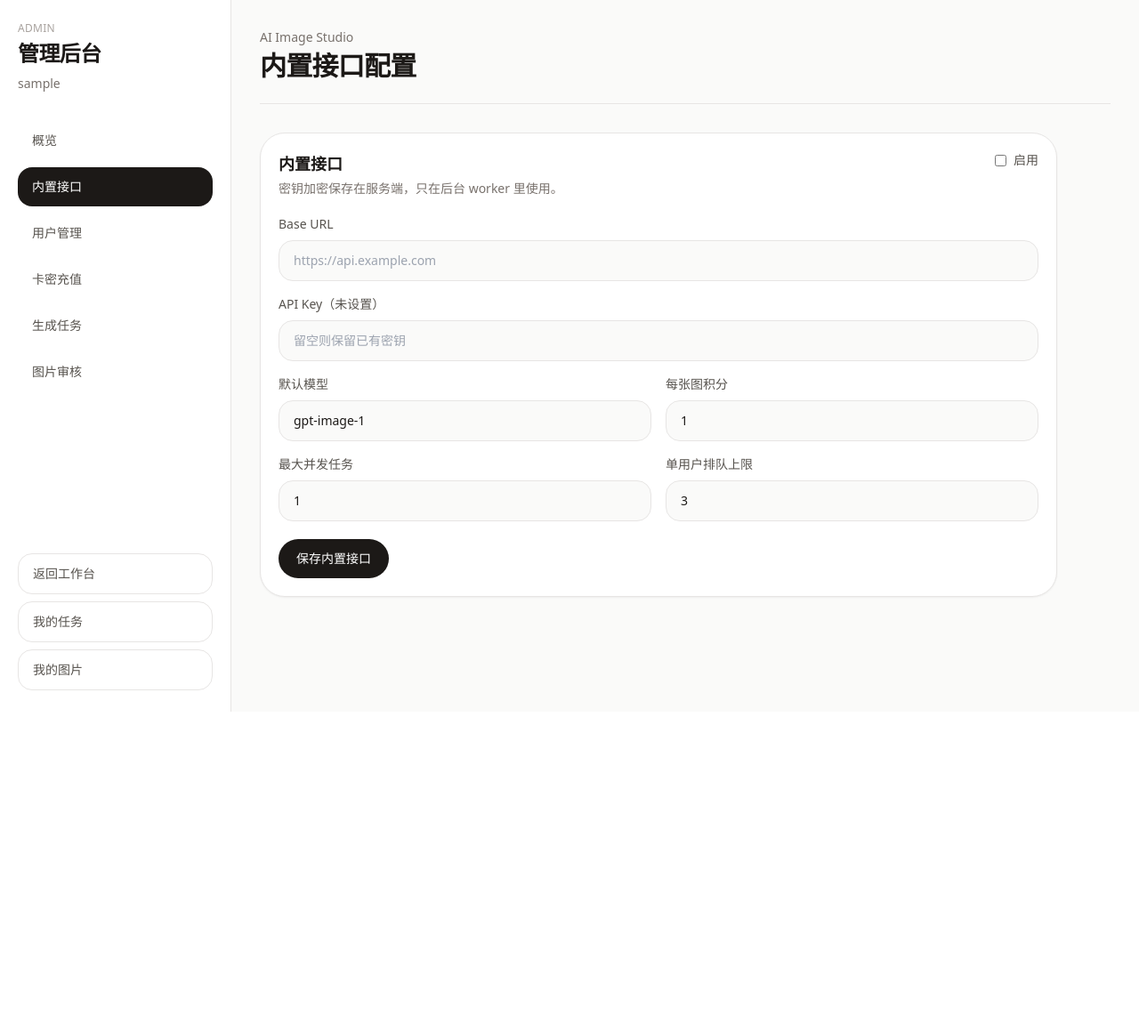
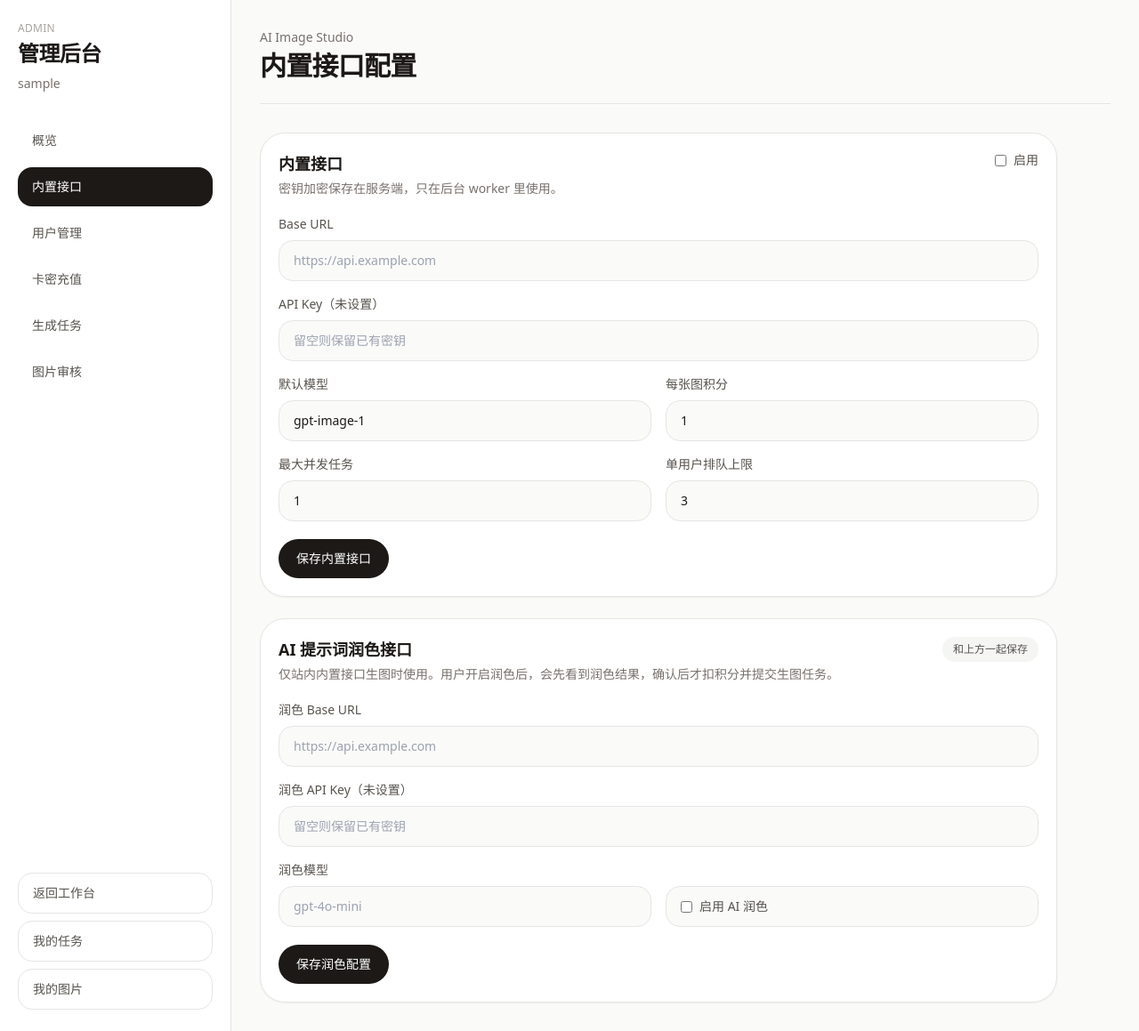
Before and after one commit to 298582245/gptToImage, a Flask app: page /admin/provider in a window 1280 px wide. Shown: the whole page at 89% size. Before the commit the page ends 800 px from the top, so only its background shows below. Run offline with Flask 3, Linux system fonts and the light colour scheme; the visitor is signed in with stand-in values (Sample User, id 1); data comes from the database, SQL or seed files in the repository; some libraries are stand-ins or nearby versions.

Commit message:
修复bug

```diff
--- a/app.py
+++ b/app.py
@@ -267,6 +267,10 @@ def init_database() -> None:
                 base_url TEXT NOT NULL DEFAULT '',
                 api_key_encrypted TEXT NOT NULL DEFAULT '',
                 model TEXT NOT NULL DEFAULT 'gpt-image-1',
+                polish_base_url TEXT NOT NULL DEFAULT '',
+                polish_api_key_encrypted TEXT NOT NULL DEFAULT '',
+                polish_model TEXT NOT NULL DEFAULT '',
+                polish_enabled INTEGER NOT NULL DEFAULT 0,
                 price_per_image INTEGER NOT NULL DEFAULT 1,
                 enabled INTEGER NOT NULL DEFAULT 0,
                 max_concurrent_jobs INTEGER NOT NULL DEFAULT 1,
@@ -387,6 +391,10 @@ def init_database() -> None:
         ensure_column(db, "users", "is_disabled", "INTEGER NOT NULL DEFAULT 0")
         ensure_column(db, "images", "job_id", "INTEGER")
         ensure_column(db, "images", "access_token", "TEXT")
+        ensure_column(db, "provider_configs", "polish_base_url", "TEXT NOT NULL DEFAULT ''")
+        ensure_column(db, "provider_configs", "polish_api_key_encrypted", "TEXT NOT NULL DEFAULT ''")
+        ensure_column(db, "provider_configs", "polish_model", "TEXT NOT NULL DEFAULT ''")
+        ensure_column(db, "provider_configs", "polish_enabled", "INTEGER NOT NULL DEFAULT 0")
         ensure_column(db, "redeem_codes", "batch_id", "TEXT NOT NULL DEFAULT ''")
         db.execute("CREATE INDEX IF NOT EXISTS idx_images_access_token ON images (access_token)")
         db.execute("CREATE INDEX IF NOT EXISTS idx_redeem_codes_batch ON redeem_codes (batch_id)")
@@ -1609,6 +1617,23 @@ def build_inspirer_style_hints(examples: list[str]) -> str:
     return "、".join(hints) if hints else "主体明确、构图清晰、光影完整、风格统一、细节丰富"
 
 
+def infer_prompt_scene_hints(prompt: str) -> list[str]:
+    prompt_lower = prompt.lower()
+    rules = [
+        (("美女", "女孩", "女生", "人物", "肖像", "人像", "模特", "woman", "girl", "portrait"), "人物气质自然，姿态舒展，表情真实，服饰与场景协调"),
+        (("狗", "犬", "猫", "宠物", "动物", "dog", "cat", "pet"), "宠物动作自然，毛发质感清晰，与人物形成互动关系"),
+        (("上海", "外滩", "陆家嘴", "城市", "街道", "都市", "city", "street"), "城市地标和空间层次清楚，背景建筑具有地域辨识度"),
+        (("十年后", "未来", "科幻", "future", "futuristic"), "加入克制的未来感细节，避免过度科幻化"),
+        (("散步", "漫步", "走路", "walk", "walking"), "采用生活纪实感瞬间，步行动势自然，画面有叙事感"),
+        (("黄昏", "夕阳", "夜景", "清晨", "雨", "雪", "sunset", "night"), "明确时间氛围和光线方向，增强环境情绪"),
+    ]
+    hints = []
+    for keywords, hint in rules:
+        if any(keyword in prompt_lower or keyword in prompt for keyword in keywords):
+            hints.append(hint)
+    return hints
+
+
 def polish_prompt_text(prompt: str, category_value: str = "auto") -> str:
     prompt = prompt.strip()
     if not prompt:
@@ -1616,14 +1641,47 @@ def polish_prompt_text(prompt: str, category_value: str = "auto") -> str:
     category = resolve_inspirer_category(prompt, category_value)
     examples = extract_inspirer_examples(category)
     style_hints = build_inspirer_style_hints(examples)
+    scene_hints = infer_prompt_scene_hints(prompt)
+    detail_sentence = "，".join(scene_hints) if scene_hints else "主体关系明确，构图清晰，环境空间完整，细节真实丰富"
 
     return (
-        f"{prompt}\n\n"
-        f"将以上需求优化为“{category['label']}”方向的高质量图像。"
-        f"风格参考要点：{style_hints}。"
-        "保持主体和核心意图不变，补充清晰构图、主体细节、环境空间、镜头视角、光线方向、色彩关系、材质、景深、画面质感和比例。"
-        "如果画面包含文字，要求文字清晰可读、排版稳定、不要乱码；避免多余水印、畸形肢体、过度拥挤、低清晰度和风格漂移。"
+        f"{prompt}。"
+        f"画面方向：{category['label']}；{detail_sentence}。"
+        f"视觉风格：{style_hints}，电影感构图，真实光影，高质量细节，色彩协调，主体突出，背景不杂乱。"
+        "镜头要求：中景到全景视角，空间层次清晰，适度景深，画面比例稳定。"
+        "负面约束：不要水印、不要乱码文字、不要畸形肢体、不要低清晰度、不要过度拥挤、不要风格漂移。"
     )
+
+
+def polish_prompt_with_ai(prompt: str, category_value: str = "auto") -> str:
+    prompt = prompt.strip()
+    if not prompt:
+        return prompt
+    config = get_provider_config(include_secret=True)
+    if not config.get("polish_enabled") or not config.get("polish_api_key") or not config.get("polish_base_url") or not config.get("polish_model"):
+        raise ValueError("管理员暂未配置可用的 AI 润色接口。")
+
+    category = resolve_inspirer_category(prompt, category_value)
+    client = build_client(config["polish_api_key"], config["polish_base_url"])
+    system_prompt = (
+        "你是专业图像生成提示词优化器。请把用户中文需求改写成最终可直接发送给生图模型的中文提示词。"
+        "只输出润色后的提示词，不要解释、不要标题、不要 Markdown。保持主体和核心意图不变，补充构图、主体细节、环境、镜头、光线、色彩、材质、景深和画质要求。"
+        "不要编造与原需求冲突的内容，不要加入水印、乱码文字、畸形肢体、低清晰度等负面元素。"
+    )
+    user_prompt = f"原始提示词：{prompt}\n润色方向：{category['label']}"
+    response = client.chat.completions.create(
+        model=config["polish_model"],
+        messages=[
+            {"role": "system", "content": system_prompt},
+            {"role": "user", "content": user_prompt},
+        ],
+        temperature=0.7,
+    )
+    content = response.choices[0].message.content if response.choices else ""
+    polished = (content or "").strip().strip('"“”')
+    if not polished:
+        raise ValueError("AI 润色接口没有返回有效提示词。")
+    return polished
 
 
 def decode_image_payload(item, fallback_format: str) -> tuple[bytes, str]:
@@ -1743,16 +1801,22 @@ def get_provider_config(include_secret: bool = False, db: sqlite3.Connection | N
     row = connection.execute("SELECT * FROM provider_configs WHERE id = 1").fetchone()
     config = dict(row) if row else {}
     api_key_encrypted = config.pop("api_key_encrypted", "")
+    polish_api_key_encrypted = config.pop("polish_api_key_encrypted", "")
     config["has_api_key"] = bool(api_key_encrypted)
     config["api_key_masked"] = "已设置" if api_key_encrypted else "未设置"
+    config["has_polish_api_key"] = bool(polish_api_key_encrypted)
+    config["polish_api_key_masked"] = "已设置" if polish_api_key_encrypted else "未设置"
     if include_secret:
         config["api_key"] = decrypt_secret(api_key_encrypted)
+        config["polish_api_key"] = decrypt_secret(polish_api_key_encrypted)
     return config
 
 
 def update_provider_config(form_data) -> None:
     keep_existing_key = form_data.get("keep_existing_key") == "on"
+    keep_existing_polish_key = form_data.get("keep_existing_polish_key") == "on"
     api_key = form_data.get("api_key", "").strip()
+    polish_api_key = form_data.get("polish_api_key", "").strip()
     current = get_provider_config(db=get_db())
     encrypted_key = None
     if api_key:
@@ -1763,6 +1827,15 @@ def update_provider_config(form_data) -> None:
     else:
         encrypted_key = ""
 
+    encrypted_polish_key = None
+    if polish_api_key:
+        encrypted_polish_key = encrypt_secret(polish_api_key)
+    elif keep_existing_polish_key and current.get("has_polish_api_key"):
+        row = get_db().execute("SELECT polish_api_key_encrypted FROM provider_configs WHERE id = 1").fetchone()
+        encrypted_polish_key = row["polish_api_key_encrypted"]
+    else:
+        encrypted_polish_key = ""
+
     max_concurrent_jobs = max(1, min(int(form_data.get("max_concurrent_jobs", 1) or 1), 5))
     per_user_pending_limit = max(1, min(int(form_data.get("per_user_pending_limit", 3) or 3), 20))
     price_per_image = max(0, int(form_data.get("price_per_image", 1) or 0))
@@ -1771,6 +1844,7 @@ def update_provider_config(form_data) -> None:
         """
         UPDATE provider_configs
         SET base_url = ?, api_key_encrypted = ?, model = ?, price_per_image = ?,
+            polish_base_url = ?, polish_api_key_encrypted = ?, polish_model = ?, polish_enabled = ?,
             enabled = ?, max_concurrent_jobs = ?, per_user_pending_limit = ?, updated_at = ?
         WHERE id = 1
         """,
@@ -1779,6 +1853,10 @@ def update_provider_config(form_data) -> None:
             encrypted_key,
             form_data.get("model", "gpt-image-1").strip() or "gpt-image-1",
             price_per_image,
+            form_data.get("polish_base_url", "").strip(),
+            encrypted_polish_key,
+            form_data.get("polish_model", "").strip(),
+            1 if form_data.get("polish_enabled") == "on" else 0,
             1 if form_data.get("enabled") == "on" else 0,
             max_concurrent_jobs,
             per_user_pending_limit,
@@ -1830,7 +1908,12 @@ def create_builtin_job(form_values: dict) -> int:
     requested_n = max(1, min(int(form_values["n"]), 10))
     cost = int(config.get("price_per_image", 1)) * requested_n
     original_prompt = form_values["prompt"]
-    effective_prompt = polish_prompt_text(original_prompt, form_values.get("polish_category", "auto")) if form_values["polish_prompt"] else original_prompt
+    effective_prompt = form_values.get("confirmed_effective_prompt", "").strip()
+    confirmed_source = form_values.get("confirmed_prompt_source", "").strip()
+    if effective_prompt and confirmed_source != original_prompt:
+        raise ValueError("润色确认已失效，请重新确认提示词。")
+    if not effective_prompt:
+        effective_prompt = polish_prompt_text(original_prompt, form_values.get("polish_category", "auto")) if form_values["polish_prompt"] else original_prompt
 
     try:
         db.execute("BEGIN IMMEDIATE")
@@ -1875,7 +1958,12 @@ def create_custom_job(form_values: dict) -> str:
         raise ValueError("选择自定义模型时，请填写模型名称。")
 
     original_prompt = form_values["prompt"]
-    effective_prompt = polish_prompt_text(original_prompt, form_values.get("polish_category", "auto")) if form_values["polish_prompt"] else original_prompt
+    effective_prompt = form_values.get("confirmed_effective_prompt", "").strip()
+    confirmed_source = form_values.get("confirmed_prompt_source", "").strip()
+    if effective_prompt and confirmed_source != original_prompt:
+        raise ValueError("润色确认已失效，请重新确认提示词。")
+    if not effective_prompt:
+        effective_prompt = polish_prompt_text(original_prompt, form_values.get("polish_category", "auto")) if form_values["polish_prompt"] else original_prompt
     resolved_model = resolve_model_name(
         {
             "model": form_values["model_choice"],
@@ -1914,6 +2002,35 @@ def create_custom_job(form_values: dict) -> str:
     )
     db.commit()
     return access_token
+
+
+def build_builtin_polish_preview(form_values: dict) -> dict:
+    user_id = current_user_id()
+    if user_id is None:
+        raise ValueError("请先登录后再使用内置接口。")
+    config = get_provider_config(db=get_db())
+    if not config.get("enabled") or not config.get("has_api_key") or not config.get("base_url"):
+        raise ValueError("内置接口暂未启用，请联系管理员配置。")
+
+    original_prompt = form_values["prompt"].strip()
+    effective_prompt = polish_prompt_with_ai(original_prompt, form_values.get("polish_category", "auto"))
+    return {
+        "original_prompt": original_prompt,
+        "effective_prompt": effective_prompt,
+        "category": resolve_inspirer_category(original_prompt, form_values.get("polish_category", "auto")),
+        "mode_label": "AI 润色",
+    }
+
+
+def build_custom_polish_preview(form_values: dict) -> dict:
+    original_prompt = form_values["prompt"].strip()
+    category = resolve_inspirer_category(original_prompt, form_values.get("polish_category", "auto"))
+    return {
+        "original_prompt": original_prompt,
+        "effective_prompt": polish_prompt_text(original_prompt, form_values.get("polish_category", "auto")),
+        "category": category,
+        "mode_label": "本地润色",
+    }
 
 
 def load_user_jobs(user_id: int, limit: int = 120) -> list[dict]:
@@ -2318,10 +2435,13 @@ def index():
         "polish_prompt": DEFAULTS["polish_prompt"],
         "polish_category": "auto",
         "generation_mode": "custom",
+        "confirmed_effective_prompt": "",
+        "confirmed_prompt_source": "",
     }
     images = []
     history_items = []
     error = None
+    polish_preview = None
     request_payload = None
     model_options = build_fallback_model_options()
     model_status = "当前显示的是内置默认模型列表。"
@@ -2338,6 +2458,12 @@ def index():
                 value = request.form.get(key, "auto").strip() or "auto"
                 form_values[key] = value if value in INSPIRER_CATEGORY_BY_VALUE else "auto"
                 continue
+            if key == "confirmed_effective_prompt":
+                form_values[key] = request.form.get(key, "").strip()
+                continue
+            if key == "confirmed_prompt_source":
+                form_values[key] = request.form.get(key, "").strip()
+                continue
             if key == "model_choice":
                 form_values[key] = request.form.get("model", "").strip() or form_values[key]
                 continue
@@ -2354,13 +2480,36 @@ def index():
                 raise ValueError("请输入提示词。")
 
             if form_values["generation_mode"] == "builtin":
-                job_id = create_builtin_job(form_values)
-                flash("内置接口任务已提交，请在任务列表查看生成进度。")
-                return redirect(url_for("my_jobs", job_id=job_id))
-
-            access_token = create_custom_job(form_values)
-            flash("任务已提交，生成完成后会自动显示结果。")
-            return redirect(url_for("custom_job_status", access_token=access_token))
+                if form_values["polish_prompt"]:
+                    confirmed_source = form_values["confirmed_prompt_source"]
+                    if not form_values["confirmed_effective_prompt"] or confirmed_source != form_values["prompt"]:
+                        polish_preview = build_builtin_polish_preview(form_values)
+                        form_values["confirmed_effective_prompt"] = polish_preview["effective_prompt"]
+                        form_values["confirmed_prompt_source"] = form_values["prompt"]
+                    else:
+                        job_id = create_builtin_job(form_values)
+                        flash("内置接口任务已提交，请在任务列表查看生成进度。")
+                        return redirect(url_for("my_jobs", job_id=job_id))
+                else:
+                    job_id = create_builtin_job(form_values)
+                    flash("内置接口任务已提交，请在任务列表查看生成进度。")
+                    return redirect(url_for("my_jobs", job_id=job_id))
+
+            else:
+                if form_values["polish_prompt"]:
+                    confirmed_source = form_values["confirmed_prompt_source"]
+                    if not form_values["confirmed_effective_prompt"] or confirmed_source != form_values["prompt"]:
+                        polish_preview = build_custom_polish_preview(form_values)
+                        form_values["confirmed_effective_prompt"] = polish_preview["effective_prompt"]
+                        form_values["confirmed_prompt_source"] = form_values["prompt"]
+                    else:
+                        access_token = create_custom_job(form_values)
+                        flash("任务已提交，生成完成后会自动显示结果。")
+                        return redirect(url_for("custom_job_status", access_token=access_token))
+                else:
+                    access_token = create_custom_job(form_values)
+                    flash("任务已提交，生成完成后会自动显示结果。")
+                    return redirect(url_for("custom_job_status", access_token=access_token))
         except Exception as exc:  # noqa: BLE001
             error = str(exc)
 
@@ -2373,6 +2522,7 @@ def index():
         images=images,
         history_items=history_items,
         error=error,
+        polish_preview=polish_preview,
         request_payload=request_payload,
         model_options=model_options,
         model_status=model_status,
--- a/templates/admin_provider.html
+++ b/templates/admin_provider.html
@@ -5,10 +5,13 @@
 
 {% block content %}
 <section class="mt-8 max-w-4xl rounded-[28px] border border-stone-200 bg-white p-5 shadow-sm">
-  <form method="post" action="{{ url_for('admin_provider_update') }}">
+  <form id="provider-config-form" method="post" action="{{ url_for('admin_provider_update') }}">
     <input type="hidden" name="_csrf_token" value="{{ csrf_token() }}">
     {% if provider_config.has_api_key %}
     <input type="hidden" name="keep_existing_key" value="on">
+    {% endif %}
+    {% if provider_config.has_polish_api_key %}
+    <input type="hidden" name="keep_existing_polish_key" value="on">
     {% endif %}
     <div class="flex items-start justify-between gap-4">
       <div>
@@ -50,4 +53,34 @@
     <button class="mt-5 rounded-full bg-stone-900 px-5 py-3 text-sm font-medium text-white" type="submit">保存内置接口</button>
   </form>
 </section>
+
+<section class="mt-6 max-w-4xl rounded-[28px] border border-stone-200 bg-white p-5 shadow-sm">
+  <div class="flex items-start justify-between gap-4">
+    <div>
+      <h3 class="text-lg font-semibold">AI 提示词润色接口</h3>
+      <p class="mt-1 text-sm text-stone-500">仅站内内置接口生图时使用。用户开启润色后，会先看到润色结果，确认后才扣积分并提交生图任务。</p>
+    </div>
+    <span class="rounded-full bg-stone-100 px-3 py-1.5 text-xs text-stone-600">和上方一起保存</span>
+  </div>
+
+  <div class="mt-5 grid gap-4 sm:grid-cols-2">
+    <label class="block sm:col-span-2">
+      <span class="mb-2 block text-sm font-medium text-stone-600">润色 Base URL</span>
+      <input form="provider-config-form" name="polish_base_url" value="{{ provider_config.polish_base_url }}" class="w-full rounded-2xl border border-stone-200 bg-stone-50 px-4 py-3 text-sm outline-none focus:border-stone-400" placeholder="https://api.example.com">
+    </label>
+    <label class="block sm:col-span-2">
+      <span class="mb-2 block text-sm font-medium text-stone-600">润色 API Key（{{ provider_config.polish_api_key_masked }}）</span>
+      <input form="provider-config-form" type="password" name="polish_api_key" class="w-full rounded-2xl border border-stone-200 bg-stone-50 px-4 py-3 text-sm outline-none focus:border-stone-400" placeholder="留空则保留已有密钥">
+    </label>
+    <label class="block">
+      <span class="mb-2 block text-sm font-medium text-stone-600">润色模型</span>
+      <input form="provider-config-form" name="polish_model" value="{{ provider_config.polish_model }}" class="w-full rounded-2xl border border-stone-200 bg-stone-50 px-4 py-3 text-sm outline-none focus:border-stone-400" placeholder="gpt-4o-mini">
+    </label>
+    <label class="flex items-center gap-2 self-end rounded-2xl border border-stone-200 bg-stone-50 px-4 py-3 text-sm text-stone-600">
+      <input form="provider-config-form" type="checkbox" name="polish_enabled" {% if provider_config.polish_enabled %}checked{% endif %}>
+      启用 AI 润色
+    </label>
+  </div>
+  <button form="provider-config-form" class="mt-5 rounded-full bg-stone-900 px-5 py-3 text-sm font-medium text-white" type="submit">保存润色配置</button>
+</section>
 {% endblock %}
```
Also changed, not shown: templates/index.html (+27 -2 lines), .claude/operations-log.md.
